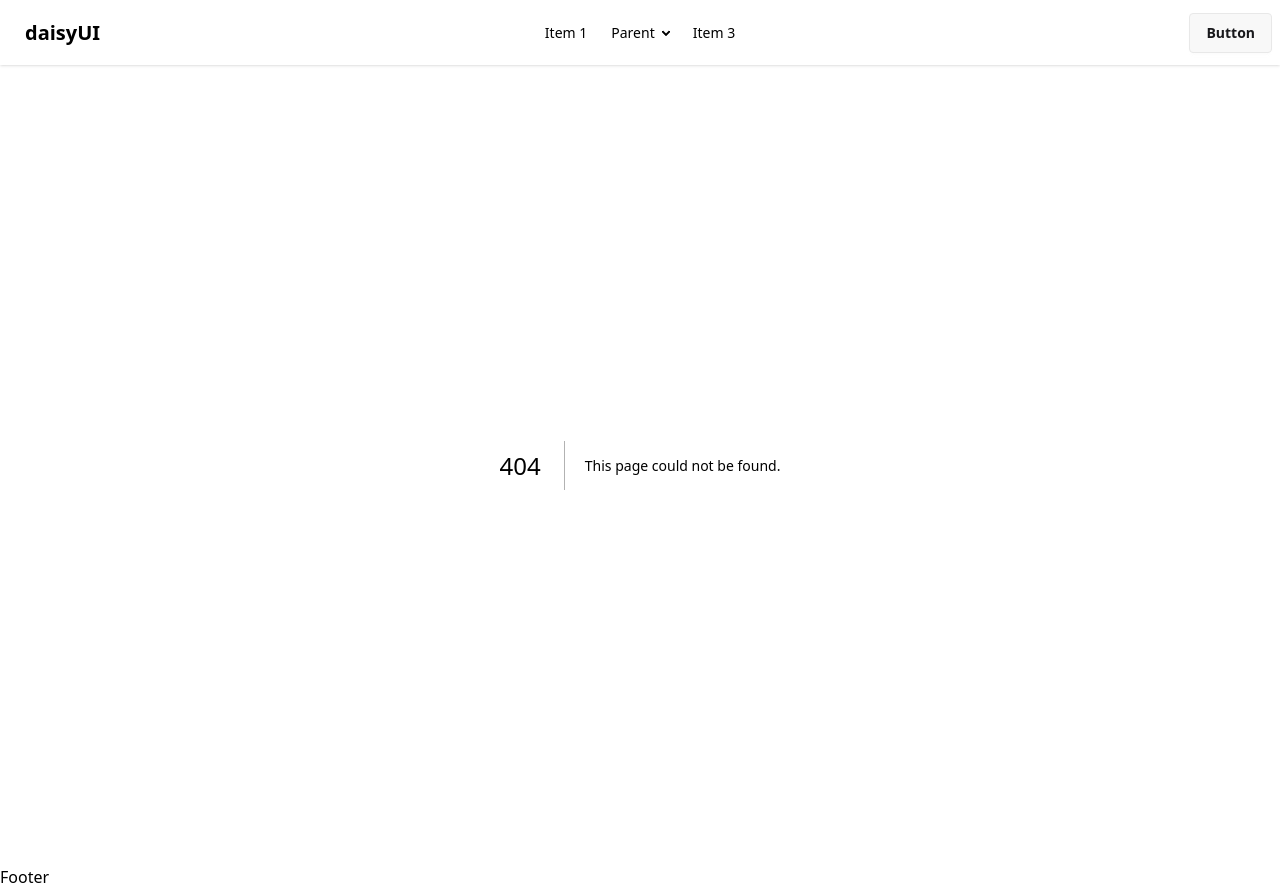
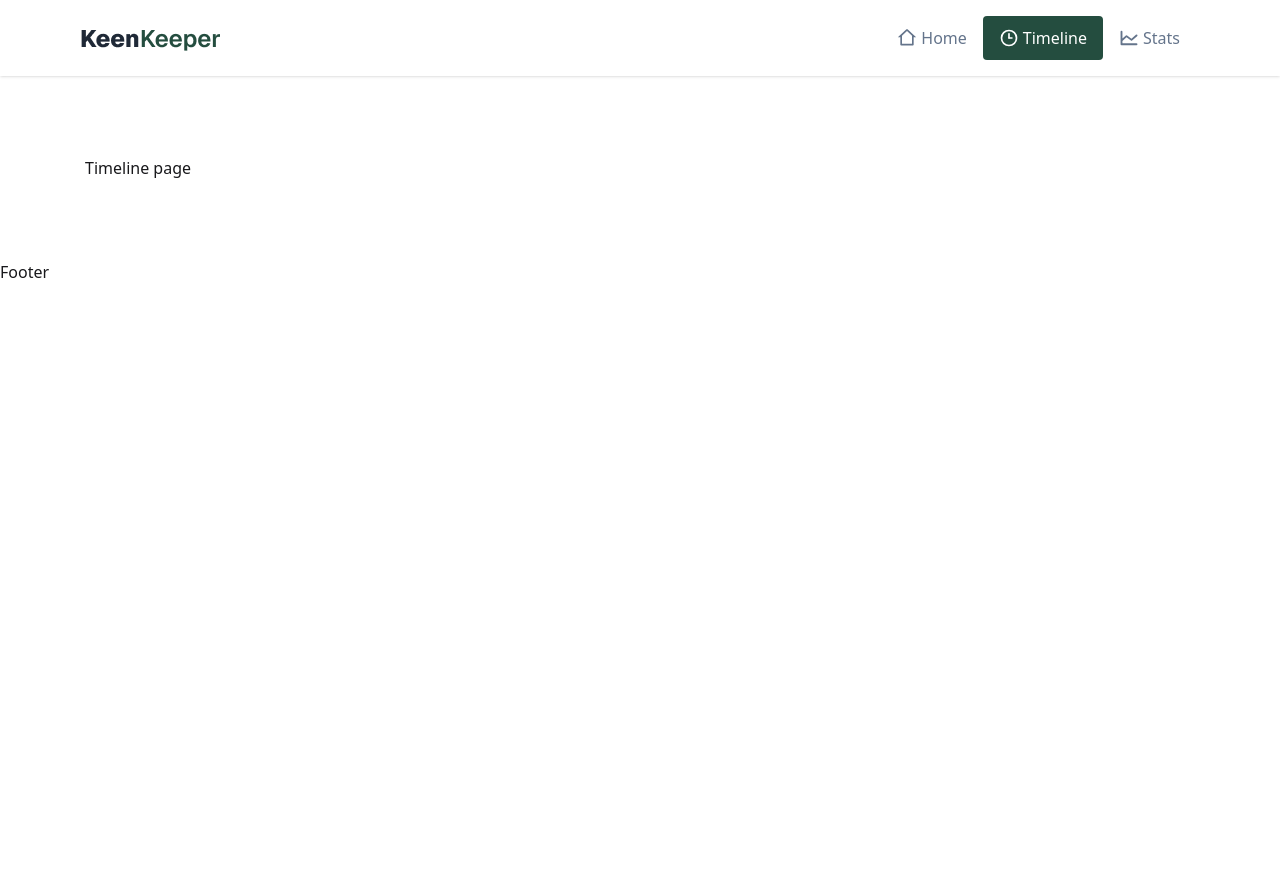
Before and after one commit to mahemel/keen-keeper-ph07, a Next.js app: page /timeline in a window 1280 px wide. Before the commit this address had no page. After the commit the page ends 800 px from the top, so only its background shows below. Built offline with nearby package versions, Linux system fonts and the light colour scheme.

Commit message:
Navigation added

```diff
--- a/package.json
+++ b/package.json
@@ -11,7 +11,8 @@
   "dependencies": {
     "next": "16.2.3",
     "react": "19.2.4",
-    "react-dom": "19.2.4"
+    "react-dom": "19.2.4",
+    "react-icons": "^5.6.0"
   },
   "devDependencies": {
     "@tailwindcss/postcss": "^4",
--- a/src/app/layout.js
+++ b/src/app/layout.js
@@ -1,17 +1,14 @@
-import { Geist, Geist_Mono } from "next/font/google";
+import { Geist } from "next/font/google";
 import "./globals.css";
 import Navbar from "@/components/Navbar";
 import Footer from "@/components/Footer";
 
-const geistSans = Geist({
+const geist = Geist({
   variable: "--font-geist-sans",
   subsets: ["latin"],
 });
 
-const geistMono = Geist_Mono({
-  variable: "--font-geist-mono",
-  subsets: ["latin"],
-});
+
 
 export const metadata = {
   title: "KeenKeeper",
@@ -22,11 +19,15 @@ export default function RootLayout({ children }) {
   return (
     <html
       lang="en"
-      className={`${geistSans.variable} ${geistMono.variable} h-full antialiased`}
+      className={`${geist.variable} h-full antialiased`}
     >
       <body className="min-h-full flex flex-col">
         <Navbar></Navbar>
-        {children}
+        <main>
+          <div className="w-277.5 mx-auto py-20">
+            {children}
+          </div>
+        </main>
         <Footer></Footer>
       </body>
     </html>
--- /dev/null
+++ b/src/app/stats/page.jsx
@@ -0,0 +1,14 @@
+export const metadata = {
+    title: "KeenKeeper | Stats",
+    description: "Generated by create next app",
+};
+
+const StatsPage = () => {
+    return (
+        <div>
+            <h2>Stats</h2>
+        </div>
+    );
+};
+
+export default StatsPage;
--- /dev/null
+++ b/src/app/timeline/page.jsx
@@ -0,0 +1,14 @@
+export const metadata = {
+    title: "KeenKeeper | Timeline",
+    description: "Generated by create next app",
+};
+
+const TimelinePage = () => {
+    return (
+        <div>
+            <h2>Timeline page</h2>
+        </div>
+    );
+};
+
+export default TimelinePage;
--- /dev/null
+++ b/src/components/NavLink.jsx
@@ -0,0 +1,21 @@
+"use client";
+import Link from "next/link";
+import { usePathname } from "next/navigation";
+
+const NavLink = ({ link }) => {
+    const pathname = usePathname();
+    console.log(pathname, "pathname");
+    return (
+        <li>
+            <Link
+                href={link.path}
+                className={`font-medium flex items-center gap-1 h-11 rounded px-4 text-base ${pathname === link.path ? "active text-white bg-[#244D3F]" : "text-[#64748B] bg-transparent"}`}
+            >
+                <span className="text-xl">{link.icon}</span>
+                {link.name}
+            </Link>
+        </li>
+    );
+};
+
+export default NavLink;
--- a/src/components/Navbar.jsx
+++ b/src/components/Navbar.jsx
@@ -1,6 +1,29 @@
+import Logo from "@/assets/logo.png";
+import Image from "next/image";
+import { PiChartLineBold } from "react-icons/pi";
+import { RiHome2Line } from "react-icons/ri";
+import { TbClockHour3 } from "react-icons/tb";
+import NavLink from "./NavLink";
 const Navbar = () => {
+    const links = [
+        {
+            path: "/",
+            name: "Home",
+            icon: <RiHome2Line></RiHome2Line>,
+        },
+        {
+            path: "/timeline",
+            name: "Timeline",
+            icon: <TbClockHour3></TbClockHour3>,
+        },
+        {
+            path: "/stats",
+            name: "Stats",
+            icon: <PiChartLineBold></PiChartLineBold>,
+        },
+    ];
     return (
-        <div className="navbar bg-base-100 shadow-sm">
+        <div className="navbar bg-base-100 shadow-sm px-20">
             <div className="navbar-start">
                 <div className="dropdown">
                     <div
@@ -47,33 +70,21 @@ const Navbar = () => {
                         </li>
                     </ul>
                 </div>
-                <a className="btn btn-ghost text-xl">daisyUI</a>
+                <a>
+                    <Image
+                        src={Logo}
+                        alt="KeenKeeper Logo"
+                        width={141}
+                        height={31}
+                    />
+                </a>
             </div>
-            <div className="navbar-center hidden lg:flex">
+            <div className="navbar-end hidden lg:flex">
                 <ul className="menu menu-horizontal px-1">
-                    <li>
-                        <a>Item 1</a>
-                    </li>
-                    <li>
-                        <details>
-                            <summary>Parent</summary>
-                            <ul className="p-2 bg-base-100 w-40 z-1">
-                                <li>
-                                    <a>Submenu 1</a>
-                                </li>
-                                <li>
-                                    <a>Submenu 2</a>
-                                </li>
-                            </ul>
-                        </details>
-                    </li>
-                    <li>
-                        <a>Item 3</a>
-                    </li>
+                    {links.map((link, index) => (
+                        <NavLink key={index} link={link}></NavLink>
+                    ))}
                 </ul>
-            </div>
-            <div className="navbar-end">
-                <a className="btn">Button</a>
             </div>
         </div>
     );
```
Also changed, not shown: 1 other file (tests, documents, lock files or other folders).
